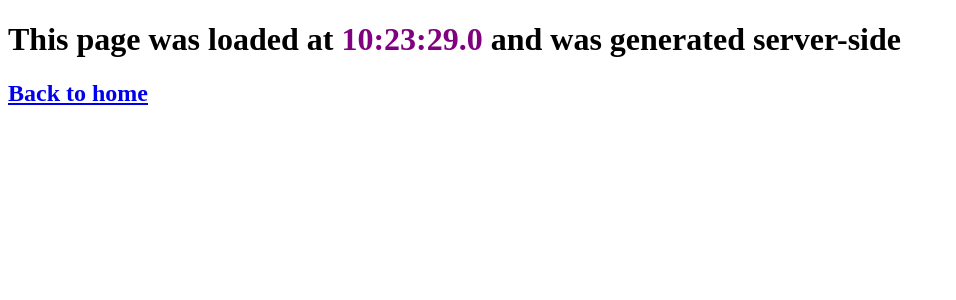
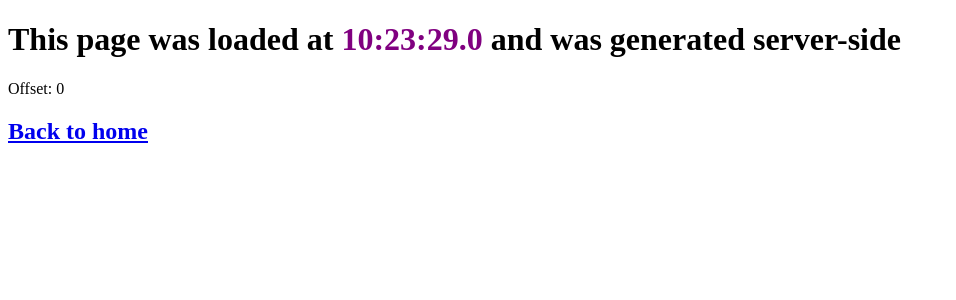
Before and after one commit to FergusMcGlynn/nextjs-demo, a Next.js app: page /time in a window 1280 px wide. Shown: the top 300 px of the page, without its empty margins (0-956 px from the left). Built offline with nearby package versions, Linux system fonts and the light colour scheme.

Commit message:
Show timezone offset

```diff
--- a/pages/time.js
+++ b/pages/time.js
@@ -5,6 +5,7 @@ export default function Time(props) {
     return (
         <>
             <h1>This page was loaded at <span className="purple">{props.time}</span> and was generated server-side</h1>
+            <p>Offset: {props.offset}</p>
             <h2>
                 <Link href="/">
                     <a>Back to home</a>
@@ -27,7 +28,8 @@ export async function getServerSideProps() {
 
     return {
         props: {
-            time: timeString
+            time: timeString,
+            offset: date.getTimezoneOffset()
         }
     }
 }
```
